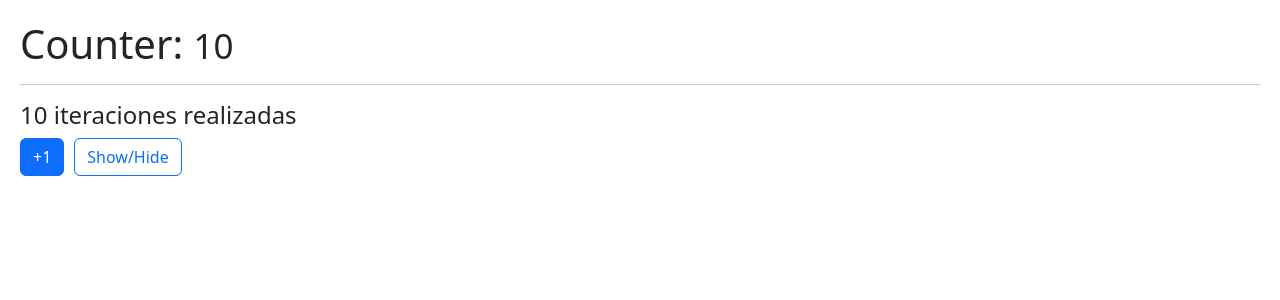
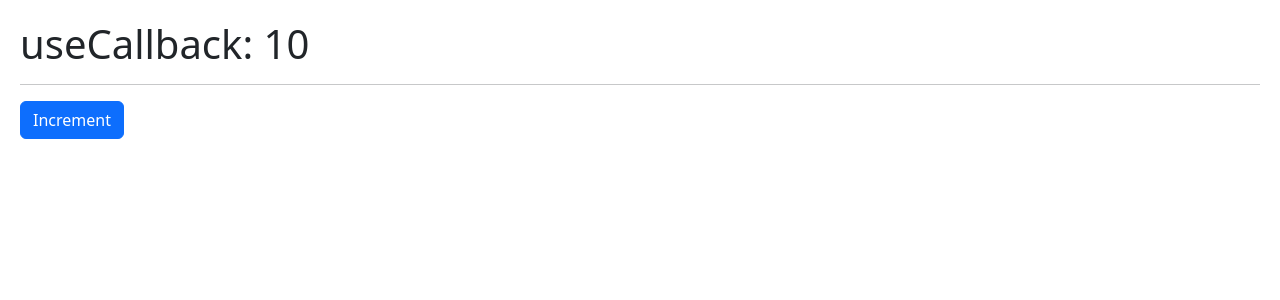
Before and after one commit to Raibrr/React, a React (Vite) app in the folder hooks-practice/: page / in a window 1280 px wide. Shown: the top 300 px of the page. Built offline with nearby package versions, Linux system fonts and the light colour scheme.

Commit message:
Example to useCallback

```diff
--- /dev/null
+++ b/hooks-practice/src/06-memos/CallbackHook.jsx
@@ -0,0 +1,34 @@
+import { useCallback, useState } from "react"
+import { ShowIncrement } from "./ShowIncrement"
+
+export const CallbackHook = () => {
+
+    // * useCallback sirve para memorizar funciones, ya que las funciones
+    // * y los objetos en JavaScript apuntan a espacios en memoria diferentes
+    // * cada que que un componente se renderiza.
+
+    // * Para que el hook funcione el componente al que se le pasa el metodo
+    // * debe estar memorizado (React.memo) en este caso <ShowIncrement />
+
+    const [counter, setCounter] = useState(10)
+
+    const incrementFather = useCallback(
+      (value) => {
+        setCounter( (currentCounterValue) => currentCounterValue + value)
+      },
+      [],
+    )
+
+    // const incrementFather = () => {
+    //     setCounter( (value) => value + 1)
+    // }
+  return (
+    <>
+        <h1> useCallback: { counter }</h1>
+
+        <hr />
+
+        <ShowIncrement increment={incrementFather} />
+    </>
+  )
+}
--- /dev/null
+++ b/hooks-practice/src/06-memos/ShowIncrement.jsx
@@ -0,0 +1,17 @@
+import React from 'react'
+
+export const ShowIncrement = React.memo(({increment}) => {
+
+    console.log("Se dibujo")
+  return (
+    <div>
+        <button
+            className='btn btn-primary'
+            onClick={() => increment(5)}
+        >
+
+            Increment
+        </button>
+    </div>
+  )
+})
--- a/hooks-practice/src/main.jsx
+++ b/hooks-practice/src/main.jsx
@@ -11,9 +11,10 @@ import './index.css'
 // import { Layout } from './05-useLayoutEffect/Layout'
 // import { Memorize } from './06-memos/Memorize'
 import { MemoHook } from './06-memos/MemoHook'
+import { CallbackHook } from './06-memos/CallbackHook'
 
 ReactDOM.createRoot(document.getElementById('root')).render(
   <React.StrictMode>
-    <MemoHook />
+    <CallbackHook />
   </React.StrictMode>,
 )
```
